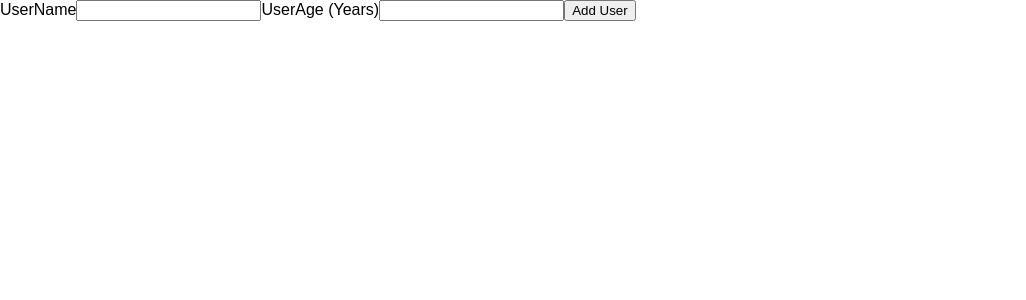
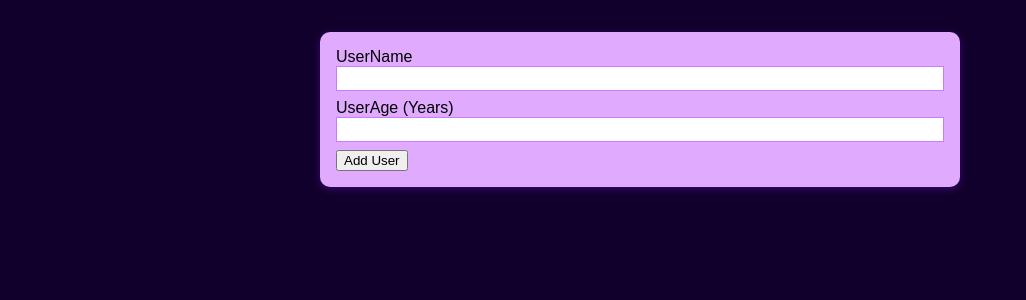
Before and after one commit to SoundaryaKhanapur/Add-User, a React (Create React App) app: page / in a window 1280 px wide. Shown: the top 300 px of the page, without its empty margins (0-1026 px from the left). Built offline with nearby package versions, Linux system fonts and the light colour scheme.

Commit message:
basic structure with design

```diff
--- /dev/null
+++ b/src/components/ui/Card.jsx
@@ -0,0 +1,10 @@
+import React from "react";
+import Styles from "./Card.module.css";
+
+const Card = (props) => {
+  return (
+    <div className={`${Styles.card} ${props.className}`}>{props.children}</div>
+  );
+};
+
+export default Card;
--- /dev/null
+++ b/src/components/ui/Card.module.css
@@ -0,0 +1,5 @@
+.card {
+  background: #e0aaff;
+  box-shadow: 0 2px 8px #3c096c;
+  border-radius: 10px;
+}
--- a/src/components/users/AddUser.jsx
+++ b/src/components/users/AddUser.jsx
@@ -1,4 +1,6 @@
 import React from "react";
+import Card from "../ui/Card";
+import Styles from "./AddUser.module.css";
 
 const AddUser = (props) => {
   const addUserHandler = (event) => {
@@ -6,6 +8,7 @@
   };
 
   return (
+    <Card className={Styles.input}>
       <form onSubmit={addUserHandler}>
         <lable htmlFor="username">UserName</lable>
         <input id="username" type="text" />
@@ -15,6 +18,7 @@
 
         <button type="submit">Add User</button>
       </form>
+    </Card>
   );
 };
 
--- /dev/null
+++ b/src/components/users/AddUser.module.css
@@ -0,0 +1,26 @@
+.input {
+  margin: 2rem auto;
+  padding: 1rem;
+  width: 90%;
+  max-width: 40rem;
+}
+
+.input label {
+  display: block;
+  font-weight: bold;
+  margin-bottom: 0.5rem;
+}
+
+.input input {
+  font: inherit;
+  display: block;
+  width: 100%;
+  border: 1px solid #c77dff;
+  padding: 0.15rem;
+  margin-bottom: 0.5rem;
+}
+
+.input input:focus {
+  outline: none;
+  border-color: #9d4edd;
+}
--- a/src/index.css
+++ b/src/index.css
@@ -4,6 +4,7 @@
 
 html {
   font-family: sans-serif;
+  background: #10002b;
 }
 
 body {
```
Also changed, not shown: 2 other files (tests, documents, lock files or other folders). Lines whose indentation alone changed are shown as unchanged.
